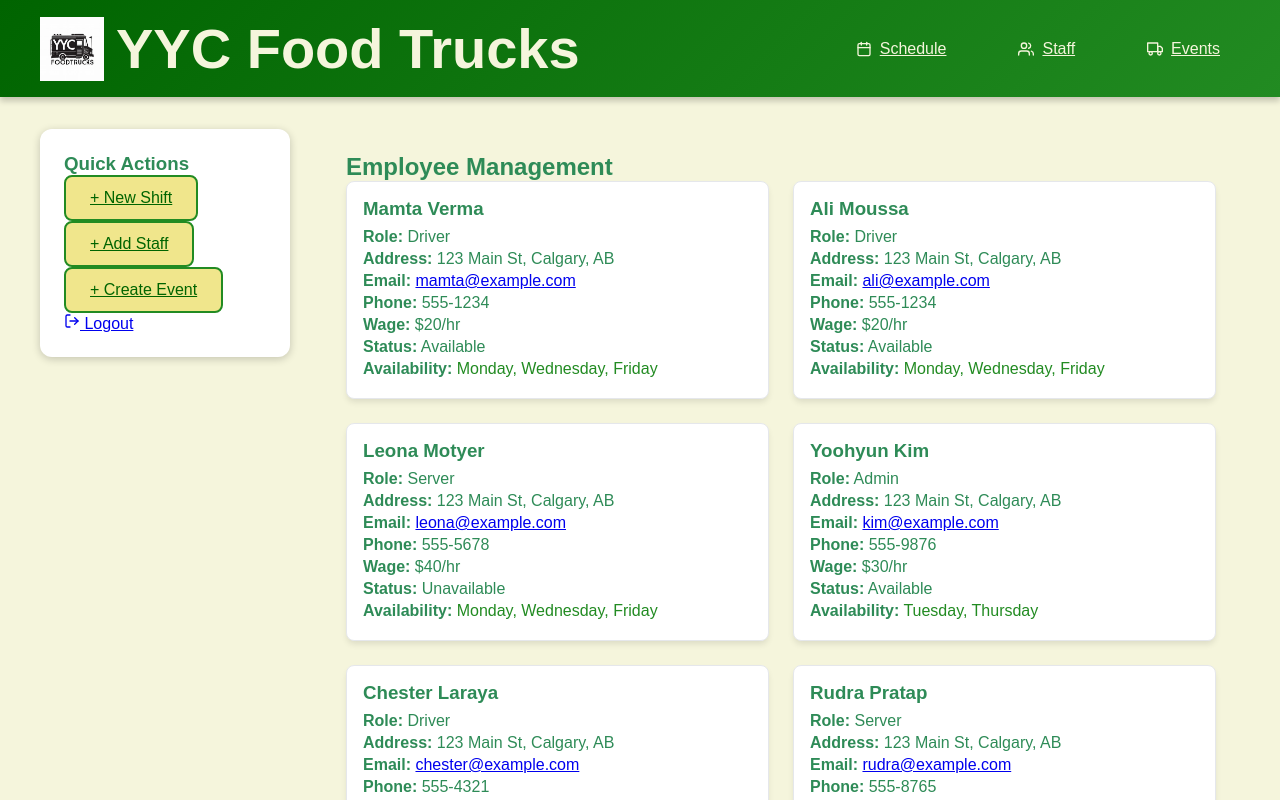
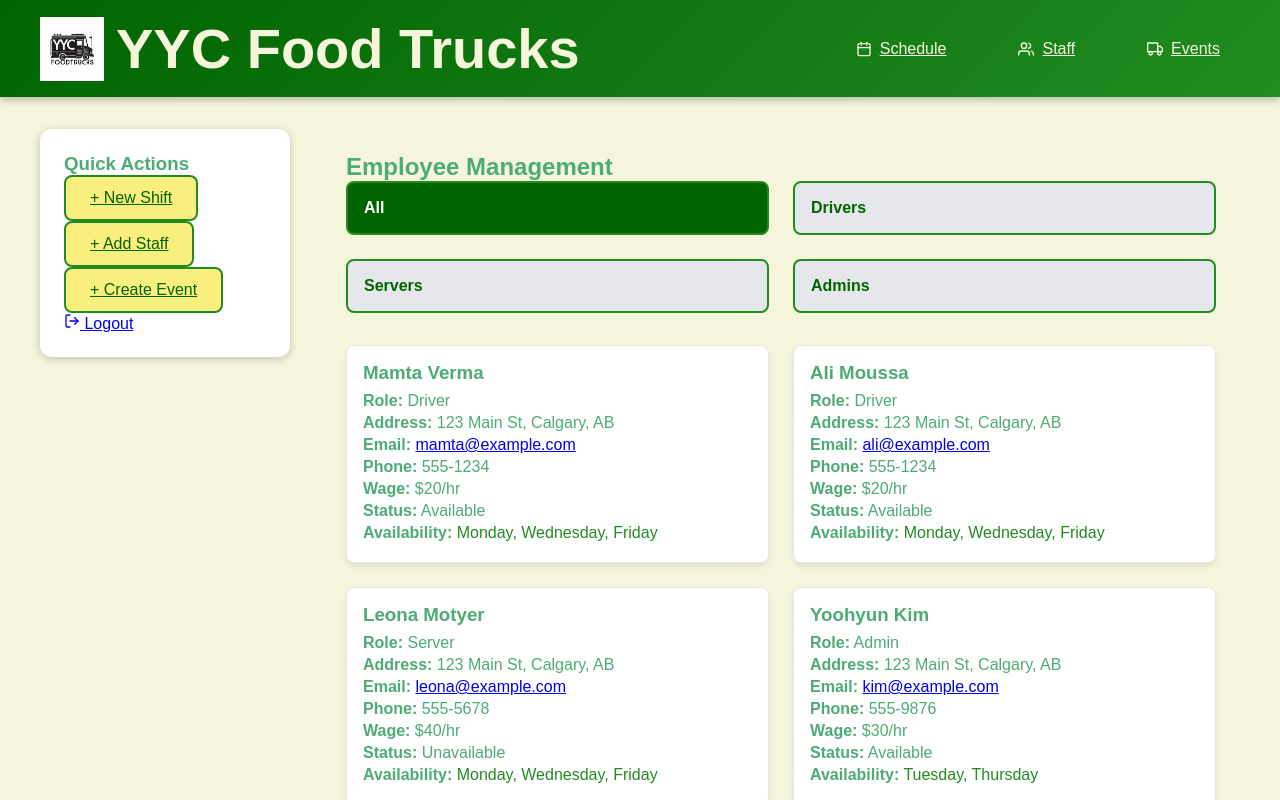
Before and after one commit to leonamotyer/capstoneGOATS, a Next.js app: page /employees in a window 1280 px wide. Built offline with nearby package versions, Linux system fonts and the light colour scheme.

Commit message:
added more mock data

```diff
--- a/app/employees/page.js
+++ b/app/employees/page.js
@@ -3,6 +3,8 @@ import { useState, useEffect } from 'react';
 
 export default function Employees() {
   const [employees, setEmployees] = useState([]);
+  const [filteredEmployees, setFilteredEmployees] = useState([]);
+  const [activeFilter, setActiveFilter] = useState('All'); // Default filter is "All"
 
   // Fetch employees from employee.json
   useEffect(() => {
@@ -11,16 +13,58 @@ export default function Employees() {
         if (!response.ok) throw new Error(`HTTP error! status: ${response.status}`);
         return response.json();
       })
-      .then((data) => setEmployees(data))
+      .then((data) => {
+        setEmployees(data);
+        setFilteredEmployees(data); // Initially show all employees
+      })
       .catch((error) => console.error('Error fetching employees:', error));
   }, []);
+
+  // Filter employees based on the active filter
+  useEffect(() => {
+    if (activeFilter === 'All') {
+      setFilteredEmployees(employees);
+    } else {
+      setFilteredEmployees(employees.filter((employee) => employee.role === activeFilter));
+    }
+  }, [activeFilter, employees]);
 
   return (
     <div className="employees-page">
       <h2 className="text-2xl mb-4">Employee Management</h2>
+
+      {/* Filter Buttons */}
+      <div className="filter-buttons grid">
+        <button
+          className={`button ${activeFilter === 'All' ? 'bg-primary-dark text-white' : 'bg-gray-200 text-primary-dark'}`}
+          onClick={() => setActiveFilter('All')}
+        >
+          All
+        </button>
+        <button
+          className={`button ${activeFilter === 'Driver' ? 'bg-primary-dark text-white' : 'bg-gray-200 text-primary-dark'}`}
+          onClick={() => setActiveFilter('Driver')}
+        >
+          Drivers
+        </button>
+        <button
+          className={`button ${activeFilter === 'Server' ? 'bg-primary-dark text-white' : 'bg-gray-200 text-primary-dark'}`}
+          onClick={() => setActiveFilter('Server')}
+        >
+          Servers
+        </button>
+        <button
+          className={`button ${activeFilter === 'Admin' ? 'bg-primary-dark text-white' : 'bg-gray-200 text-primary-dark'}`}
+          onClick={() => setActiveFilter('Admin')}
+        >
+          Admins
+        </button>
+      </div>
+
+      {/* Employee List */}
       <div className="employee-list grid gap-4">
-        {employees.length > 0 ? (
-          employees.map((employee) => (
+        {filteredEmployees.length > 0 ? (
+          filteredEmployees.map((employee) => (
             <div key={employee.id} className="employee-card bg-white p-4 rounded shadow">
               <h3 className="text-lg font-semibold">{employee.name}</h3>
               <p><strong>Role:</strong> {employee.role}</p>
--- a/app/globals.css
+++ b/app/globals.css
@@ -1,8 +1,8 @@
 :root {
   --primary-dark: #006400;
   --primary-medium: #228b22;
-  --primary-light: #2e8b57;
-  --secondary-dark: #f0e68c;
+  --primary-light: #4dab76;
+  --secondary-dark: #faee7f;
   --secondary-light: #f5f5dc;
   --shadow: rgba(0, 0, 0, 0.2);
   --white: #ffffff;
@@ -379,6 +379,37 @@ tr:hover td {
 .employee-name {
   font-size: 0.875rem;
 }
+/* Filter Buttons */
+.filter-buttons {
+  display: grid;
+  grid-template-columns: repeat(auto-fit, minmax(300px, 1fr)); /* Match employee card size */
+  gap: 1.5rem; /* Space between buttons */
+  margin-bottom: 2rem; /* Add spacing below buttons */
+}
+
+.filter-buttons .button {
+  padding: 1rem; /* Add padding for better spacing */
+  text-align: center;
+  font-weight: 600;
+  border-radius: 0.5rem;
+  cursor: pointer;
+  transition: all 0.3s ease;
+}
+
+.filter-buttons .button.bg-primary-dark {
+  background-color: var(--primary-dark); /* Dark green for active button */
+  color: var(--white);
+}
+
+.filter-buttons .button.bg-gray-200 {
+  background-color: #e5e7eb; /* Light gray for inactive buttons */
+  color: var(--primary-dark);
+}
+
+.filter-buttons .button:hover {
+  background-color: var(--primary-medium); /* Medium green on hover */
+  color: var(--white);
+}
 
 /* Assigned Employee Styles */
 .assigned-employees-container {
@@ -542,7 +573,7 @@ tr:hover td {
 /* ========== Event Details Page Styles ========== */
 .event-details-page {
   padding: 1.5rem;
-  background: linear-gradient(to right, #EFF6FF, #E0F2FE);
+  background: var(--secondary-dark);
   min-height: 100vh;
 }
 
--- a/public/employee.json
+++ b/public/employee.json
@@ -92,5 +92,27 @@
     "wage": 20,
     "isAvailable": true,
     "availability": []
+  },
+  {
+    "id": 8,
+    "name": "Jeremy Andrews",
+    "address": "123 Main St, Calgary, AB",
+    "role": "Admin",
+    "email": "jeremy@example.com",
+    "phone": "555-1234",
+    "wage": 20,
+    "isAvailable": true,
+    "availability": []
+  },
+  {
+    "id": 10,
+    "name": "Jennifer Andrews",
+    "address": "123 Main St, Calgary, AB",
+    "role": "Admin",
+    "email": "jen@example.com",
+    "phone": "555-1234",
+    "wage": 20,
+    "isAvailable": true,
+    "availability": []
   }
 ]
```
